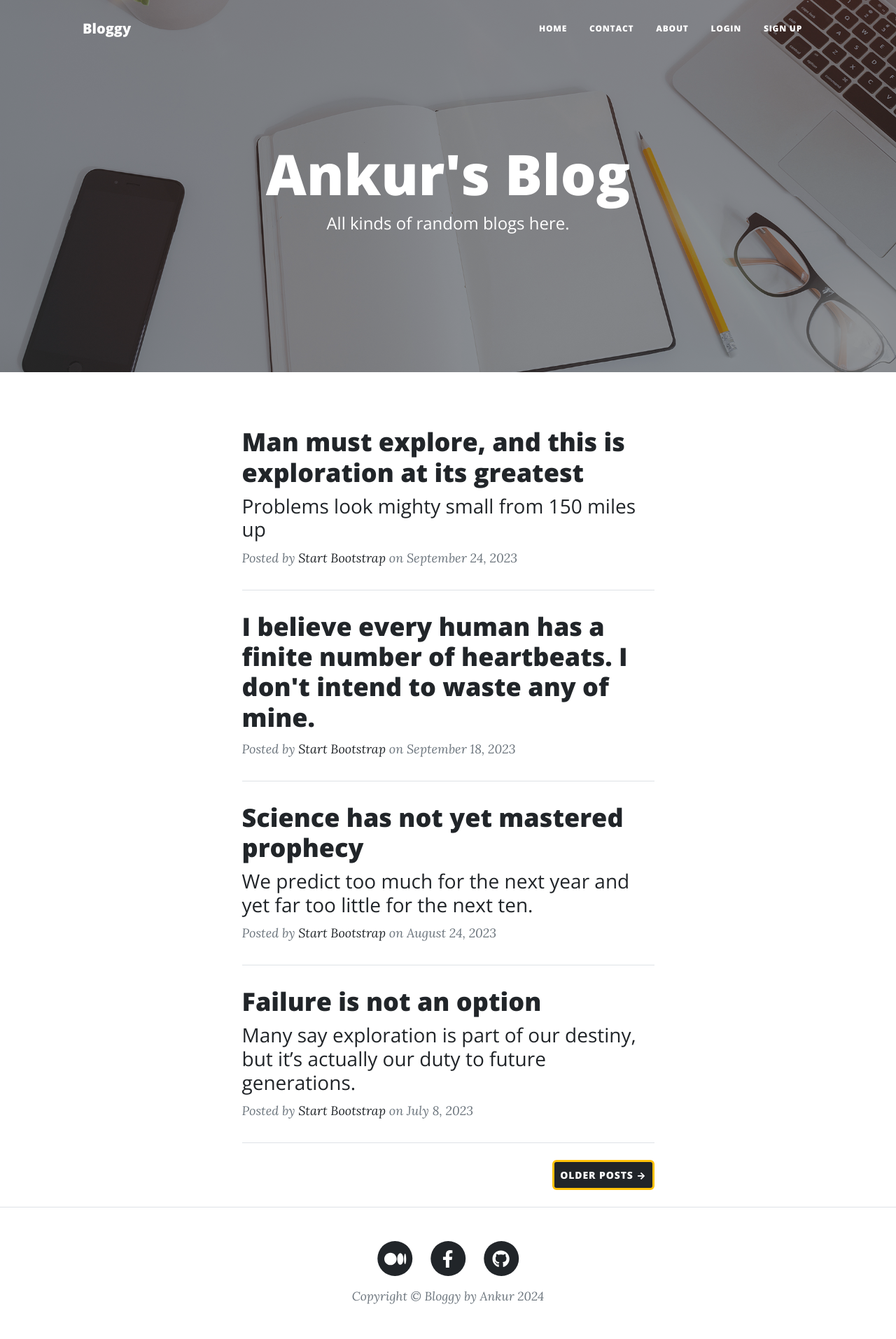
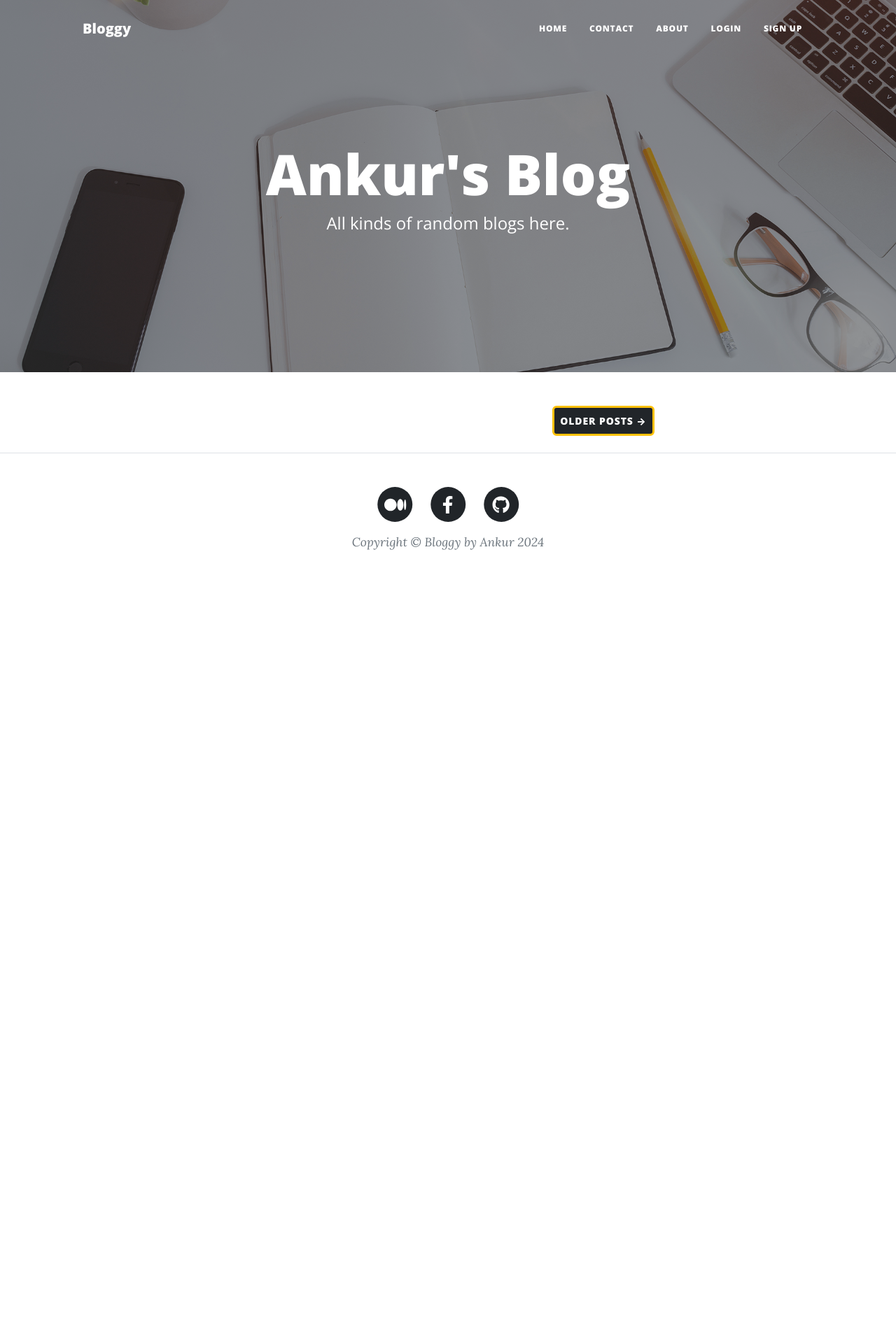
Before and after one commit to AnkurSachdeva22/Blog-Site, a Flask app: page / in a window 1280 px wide. Shown: the whole page at 70% size. After the commit the page ends 786 px from the top, so only its background shows below. Run offline with Flask 3, Linux system fonts and the light colour scheme; data that the repository does not hold is empty; some libraries are stand-ins or nearby versions.

Commit message:
Deleted dummy data from index.html and added code for 'No Comments yet' in post.html

```diff
--- a/templates/index.html
+++ b/templates/index.html
@@ -38,58 +38,6 @@
                 <!-- Post preview-->
             {% endfor %}
 
-            <div class="post-preview">
-                <a href="post.html">
-                    <h2 class="post-title">Man must explore, and this is exploration at its greatest</h2>
-                    <h3 class="post-subtitle">Problems look mighty small from 150 miles up</h3>
-                </a>
-                <p class="post-meta">
-                    Posted by
-                    <a href="#!">Start Bootstrap</a>
-                    on September 24, 2023
-                </p>
-            </div>
-            <!-- Divider-->
-            <hr class="my-4" />
-            <!-- Post preview-->
-            <div class="post-preview">
-                <a href="post.html"><h2 class="post-title">I believe every human has a finite number of heartbeats. I don't intend to waste any of mine.</h2></a>
-                <p class="post-meta">
-                    Posted by
-                    <a href="#!">Start Bootstrap</a>
-                    on September 18, 2023
-                </p>
-            </div>
-            <!-- Divider-->
-            <hr class="my-4" />
-            <!-- Post preview-->
-            <div class="post-preview">
-                <a href="post.html">
-                    <h2 class="post-title">Science has not yet mastered prophecy</h2>
-                    <h3 class="post-subtitle">We predict too much for the next year and yet far too little for the next ten.</h3>
-                </a>
-                <p class="post-meta">
-                    Posted by
-                    <a href="#!">Start Bootstrap</a>
-                    on August 24, 2023
-                </p>
-            </div>
-            <!-- Divider-->
-            <hr class="my-4" />
-            <!-- Post preview-->
-            <div class="post-preview">
-                <a href="post.html">
-                    <h2 class="post-title">Failure is not an option</h2>
-                    <h3 class="post-subtitle">Many say exploration is part of our destiny, but it’s actually our duty to future generations.</h3>
-                </a>
-                <p class="post-meta">
-                    Posted by
-                    <a href="#!">Start Bootstrap</a>
-                    on July 8, 2023
-                </p>
-            </div>
-            <!-- Divider-->
-            <hr class="my-4" />
             <!-- Pager-->
             {% if current_user.id == 1 %}
                 <div class="d-flex justify-content-end mb-4">
--- a/templates/post.html
+++ b/templates/post.html
@@ -32,10 +32,14 @@
                         {% endif %}
                         <ul class="commentList">
                             <h4 class="comments mt-3">Comments</h4>
+                            {% if post.comments %}
                             {% for comment in post.comments %}
                                 <li class="commentText px-2 py-0 list-unstyled">{{ comment.comment_text | safe }}</li>
                                 <span class="date sub-text mt-0 py-0 px-3">posted by <em>{{ comment.comment_author }}</em></span>
                             {% endfor %}
+                            {% else %}
+                            <p class="ml-5">No Comments yet.</p>
+                            {% endif %}
                         </ul>
                         {% if current_user.id == 1 %}
                         <div class="d-flex justify-content-end mb-4">
```
